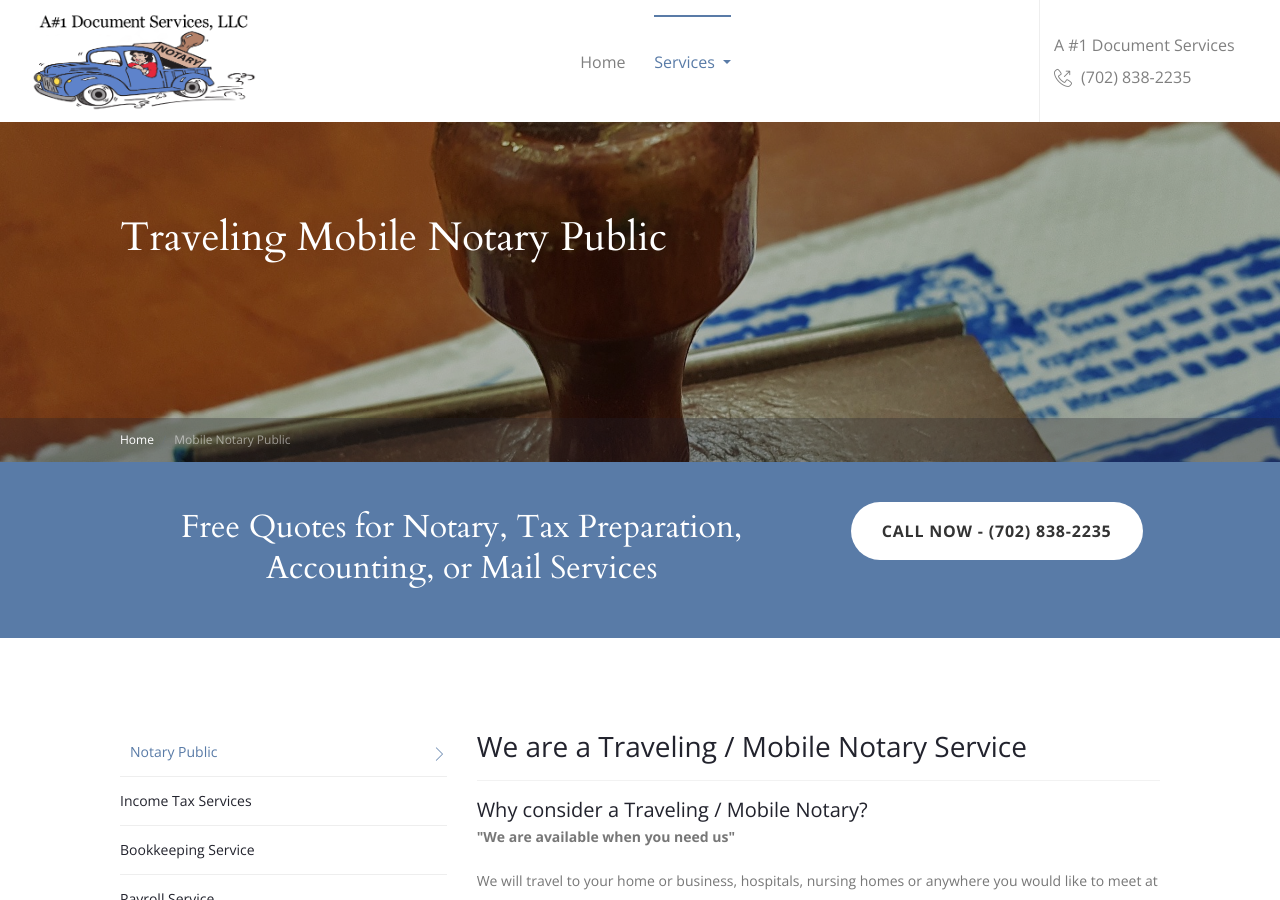
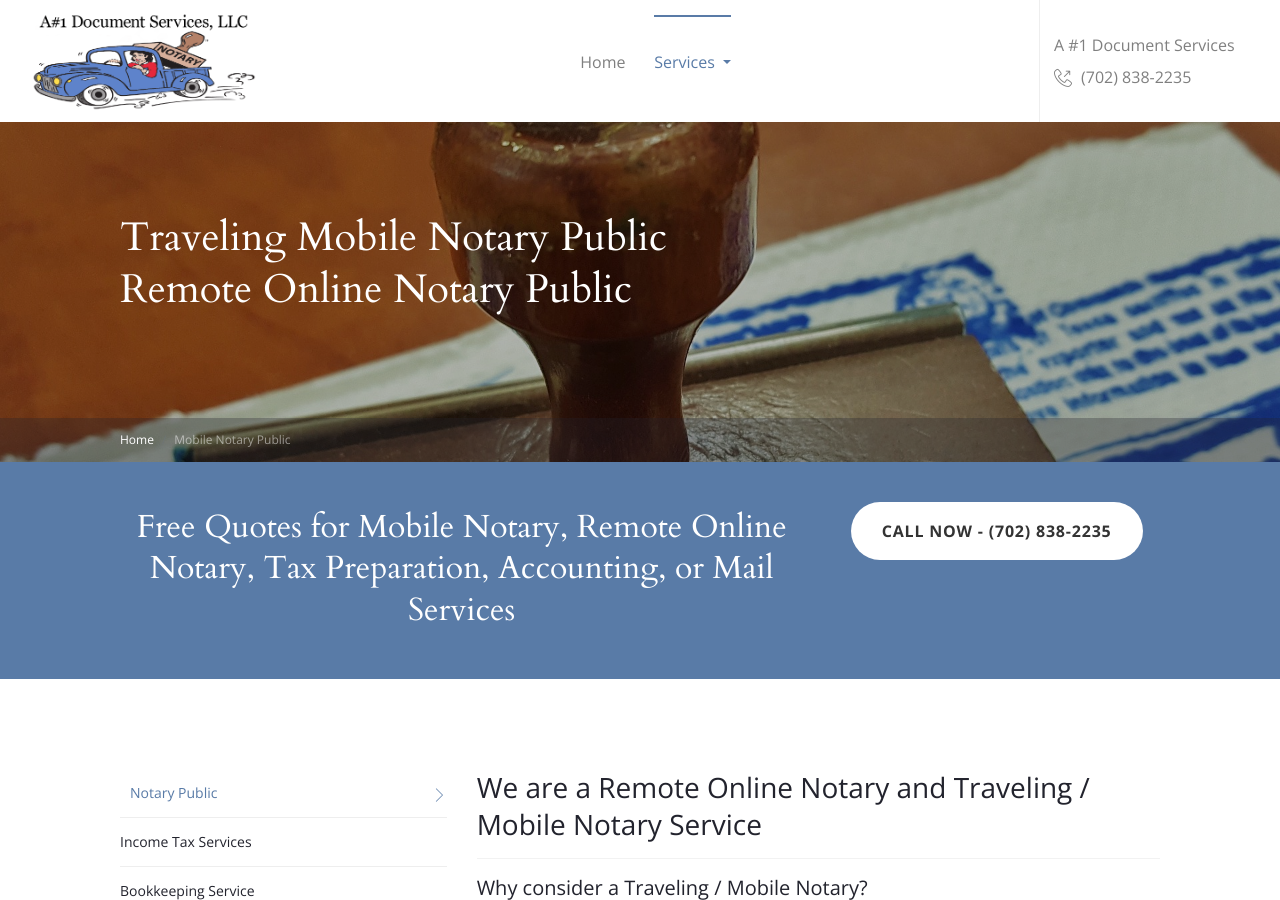
Before and after one commit to rg45-com/a1documentservices, a Jekyll site: the page built from mobile-notary-public-las-vegas.html, in a window 1280 px wide and 900 px high. Built offline with Jekyll 4.4.1, drawn with Linux system fonts in a browser that asks for light colours; some web fonts are replaced; some of the changed text lies outside the part shown.

Commit message:
Additional Remote keywords

```diff
--- a/_includes/free_quotes_banner.html
+++ b/_includes/free_quotes_banner.html
@@ -2,7 +2,7 @@
   <div class="container">
     <div class="row">
       <div class="col-lg-8">
-        <h4 class="mt5 h2 text-white text-center">Free Quotes for Notary, Tax Preparation, Accounting, or Mail Services</h4>
+        <h4 class="mt5 h2 text-white text-center">Free Quotes for Mobile Notary, Remote Online Notary, Tax Preparation, Accounting, or Mail Services</h4>
       </div>
       <div class="col-lg-4 text-center">
         <a href="tel:{{ site.phone_link }}" class="btn btn-lg btn-white btn-rounded">Call Now - {{ site.phone_disp }}</a>
--- a/mobile-notary-public-las-vegas.html
+++ b/mobile-notary-public-las-vegas.html
@@ -1,8 +1,8 @@
 ---
 layout: default
 page_name: notary
-title: Notary Public Services Las Vegas, Clark County, Nevada
-description: Notary Public Services Las Vegas, Clark County, Nevada
+title: Remote Notary Public Services Las Vegas, Clark County, Nevada
+description: Remote Online Notary and Traveling Notary Public Services Las Vegas, Clark County, Nevada
 ---
 <!-- hero -->
 <div class="page-title notary">
@@ -11,6 +11,7 @@ description: Notary Public Services Las Vegas, Clark County, Nevada
       <div class="row">
         <div class="col-lg-12">
           <h1 class="text-white mb0">Traveling Mobile Notary Public</h1>
+          <h2 class="text-white mb0 h1">Remote Online Notary Public</h2>
         </div>
       </div>
     </div>
@@ -36,7 +37,7 @@ description: Notary Public Services Las Vegas, Clark County, Nevada
   <div class="row">
     <div class="col-lg-8 order-lg-12 ">
       <h3 class="font-base-400 mb0">
-        We are a Traveling / Mobile Notary Service
+        We are a Remote Online Notary and Traveling / Mobile Notary Service
       </h3>
       <hr>
 
```
